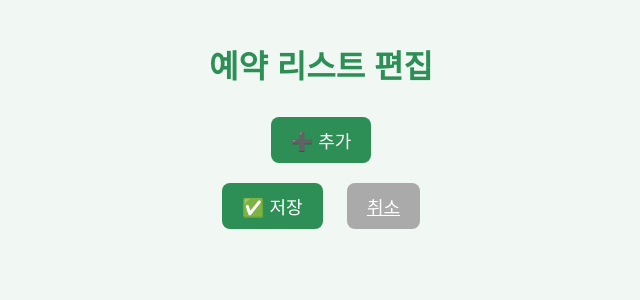
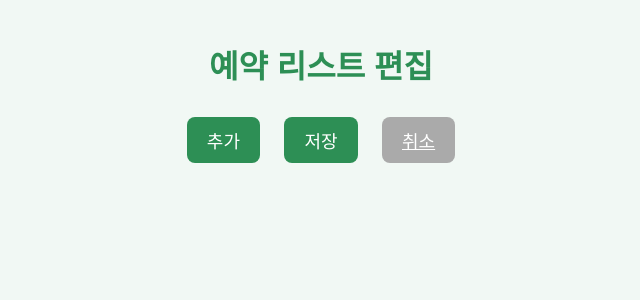
Before and after one commit to jrh1013/forest-bell, a Flask app: page /edit in a window 1280 px wide. Shown: the top 300 px of the page, without its empty margins (319-959 px from the left). Run offline with Flask 3, Linux system fonts and the light colour scheme; data that the repository does not hold is empty.

Commit message:
Update edit.html

```diff
--- a/templates/edit.html
+++ b/templates/edit.html
@@ -8,11 +8,16 @@
 <body>
 <div class="container">
     <h1>예약 리스트 편집</h1>
+    <div>
+        <button class="btn" onclick="openAddForm()">추가</button>
+        <button class="btn" onclick="saveAll()">저장</button>
+        <a href="/" class="btn btn-gray">취소</a>
+    </div>
 
-    <div id="tempList"></div>
+    <div id="tempList" style="margin-top:20px;"></div>
 
-    <button class="btn" id="toggleFormBtn">➕ 추가</button>
-    <div id="formArea" style="display:none; margin-top:15px;">
+    <!-- 추가 UI (숨김) -->
+    <div id="addForm" style="display:none; margin-top:20px;">
         <select id="region">
             <option value="">지역 선택</option>
             <option>서울/인천/경기</option>
@@ -26,76 +31,15 @@
             <option>제주</option>
         </select>
         <input type="date" id="dateInput">
-        <button class="btn" onclick="addItem()">추가</button>
+        <div>
+            <button class="btn" onclick="addTempItem()">추가</button>
+            <button class="btn btn-gray" onclick="closeAddForm()">취소</button>
+        </div>
     </div>
-
-    <br>
-    <button class="btn" onclick="saveAll()">✅ 저장</button>
-    <a href="/" class="btn btn-gray">취소</a>
 </div>
-
 <script src="/static/script.js"></script>
 <script>
-let tempList = [];
-
-// ✅ 토글 입력 폼
-document.getElementById('toggleFormBtn').addEventListener('click', () => {
-    const form = document.getElementById('formArea');
-    form.style.display = form.style.display === 'none' ? 'block' : 'none';
-});
-
-// ✅ 초기 로드: 기존 데이터 불러오기
-(async function loadData() {
-    tempList = await fetchData();
-    renderTempList();
-})();
-
-function renderTempList() {
-    const div = document.getElementById('tempList');
-    div.innerHTML = '';
-    tempList.forEach((item, i) => {
-        const el = document.createElement('div');
-        el.className = "card";
-        el.innerHTML = `${item.region} - ${item.date} <span class="delete" onclick="removeItem(${i})">X</span>`;
-        div.appendChild(el);
-    });
-}
-
-function addItem() {
-    const region = document.getElementById('region').value;
-    const date = document.getElementById('dateInput').value;
-    if (!region || !date) return alert("❌ 지역과 날짜를 선택하세요.");
-    tempList.push({ region, date });
-    renderTempList();
-    document.getElementById('region').value = '';
-    document.getElementById('dateInput').value = '';
-}
-
-function removeItem(index) {
-    tempList.splice(index, 1);
-    renderTempList();
-}
-
-async function saveAll() {
-    const token = getToken();
-    if (!token) return alert("❌ 토큰을 먼저 설정하세요.");
-
-    const res = await fetch("/api/save_all", {
-        method: "POST",
-        headers: {
-            "Content-Type": "application/json",
-            Authorization: `token ${token}`
-        },
-        body: JSON.stringify(tempList)
-    });
-
-    if (res.ok) {
-        alert("✅ 저장 완료!");
-        window.location.href = "/";
-    } else {
-        alert("❌ 저장 실패!");
-    }
-}
+editRender();
 </script>
 </body>
 </html>
```
